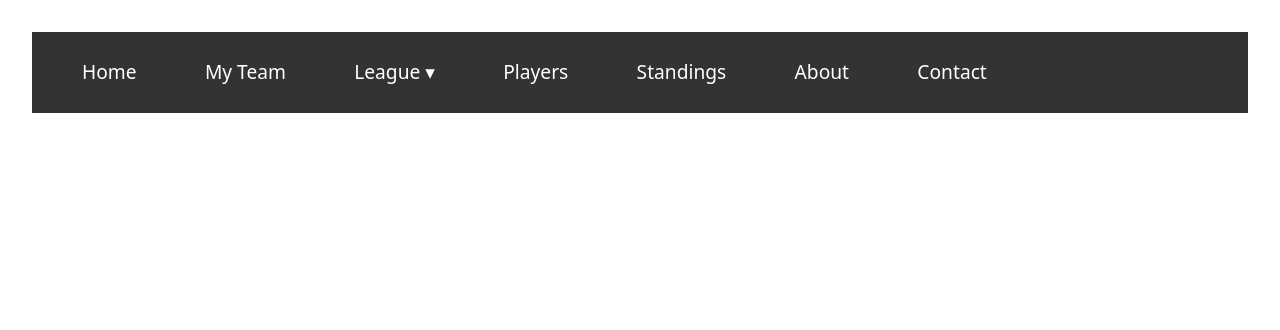
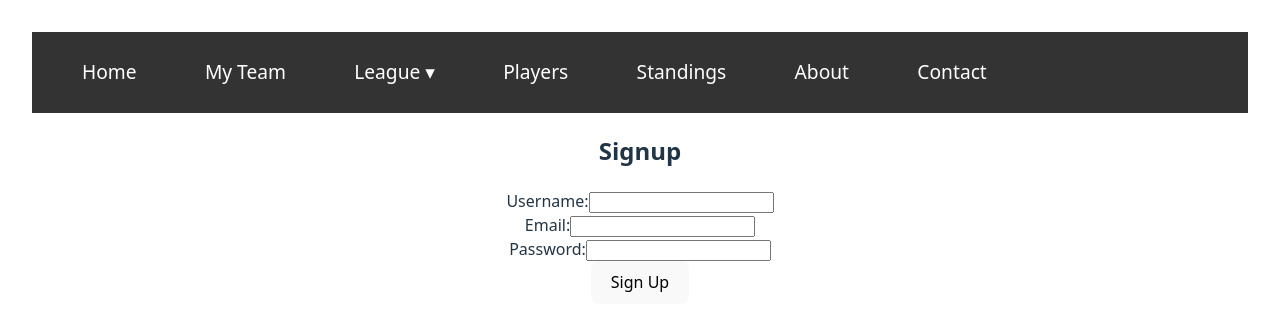
Before and after one commit to Chad-111/496-Project, a React (Create React App) app in the folder frontend/: page /signup in a window 1280 px wide. Shown: the top 330 px of the page. Built offline with nearby package versions, Linux system fonts and the light colour scheme.

Commit message:
Add user signup functionality and update requirements

```diff
--- a/frontend/src/App.jsx
+++ b/frontend/src/App.jsx
@@ -1,6 +1,7 @@
 import { BrowserRouter as Router, Routes, Route, Link } from "react-router-dom";
 import { useState } from "react";
 import Home from "./pages/Home";
+import Signup from "./pages/Signup";
 import MyTeam from "./pages/MyTeam";
 import LeagueHome from "./pages/League/LeagueHome";
   import LeagueSettings from "./pages/League/LeagueSettings";
@@ -59,6 +60,7 @@ function App() {
         {/* Page-Specific Content */}
         <Routes>
           <Route path="/" element={<Home />} />
+          <Route path="/signup" element={<Signup />} />
           <Route path="/my-team" element={<MyTeam />} />
             <Route path="/league/home" element={<LeagueHome />} />
             <Route path="/league/settings" element={<LeagueSettings />} />
--- /dev/null
+++ b/frontend/src/pages/Signup.jsx
@@ -0,0 +1,53 @@
+import { useState } from "react";
+
+const Signup = () => {
+  const [formData, setFormData] = useState({
+    username: "",
+    email: "",
+    password: "",
+  });
+  const [message, setMessage] = useState("");
+
+  // Handle input changes
+  const handleChange = (e) => {
+    setFormData({ ...formData, [e.target.name]: e.target.value });
+  };
+
+  // Handle form submission
+  const handleSubmit = async (e) => {
+    e.preventDefault();
+
+    const response = await fetch(`${process.env.REACT_APP_API_URL}/api/signup`, {
+      method: "POST",
+      headers: { "Content-Type": "application/json" },
+      body: JSON.stringify(formData),
+    });
+
+    const data = await response.json();
+    setMessage(data.message);
+  };
+
+  return (
+    <div>
+      <h2>Signup</h2>
+      {message && <p>{message}</p>}
+      <form onSubmit={handleSubmit}>
+        <div>
+          <label>Username:</label>
+          <input type="text" name="username" value={formData.username} onChange={handleChange} required />
+        </div>
+        <div>
+          <label>Email:</label>
+          <input type="email" name="email" value={formData.email} onChange={handleChange} required />
+        </div>
+        <div>
+          <label>Password:</label>
+          <input type="password" name="password" value={formData.password} onChange={handleChange} required />
+        </div>
+        <button type="submit">Sign Up</button>
+      </form>
+    </div>
+  );
+};
+
+export default Signup;
```
Also changed, not shown: 2 other files (tests, documents, lock files or other folders).
